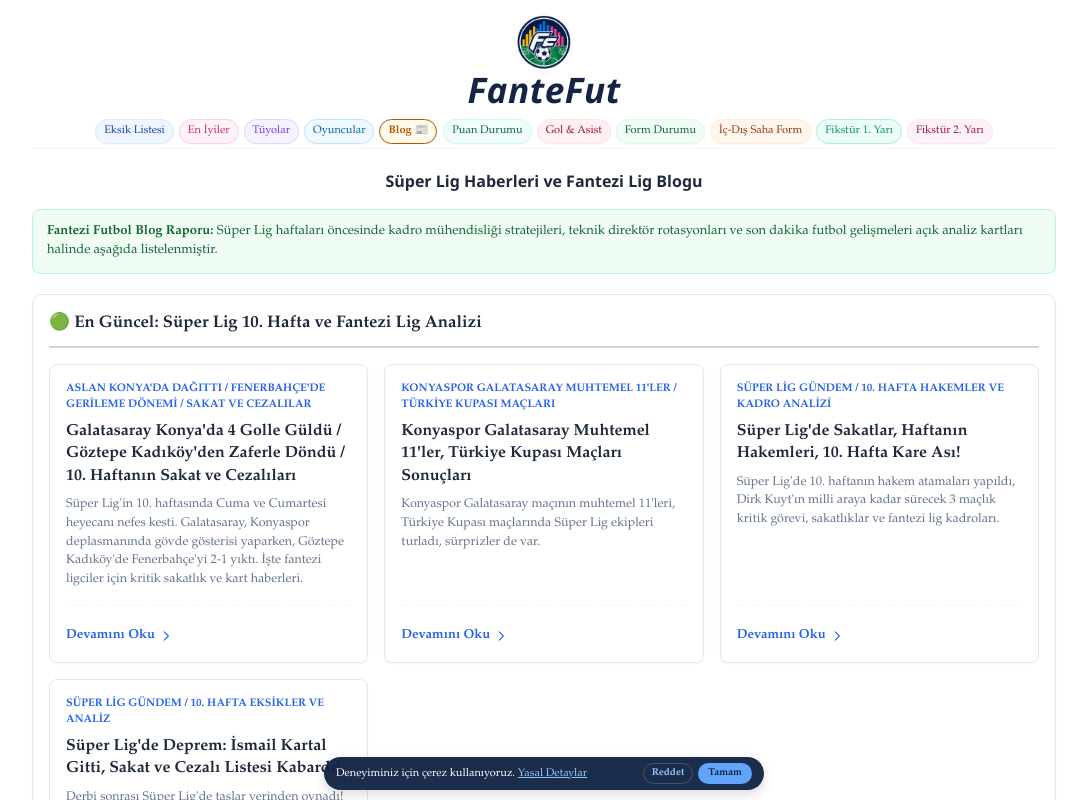
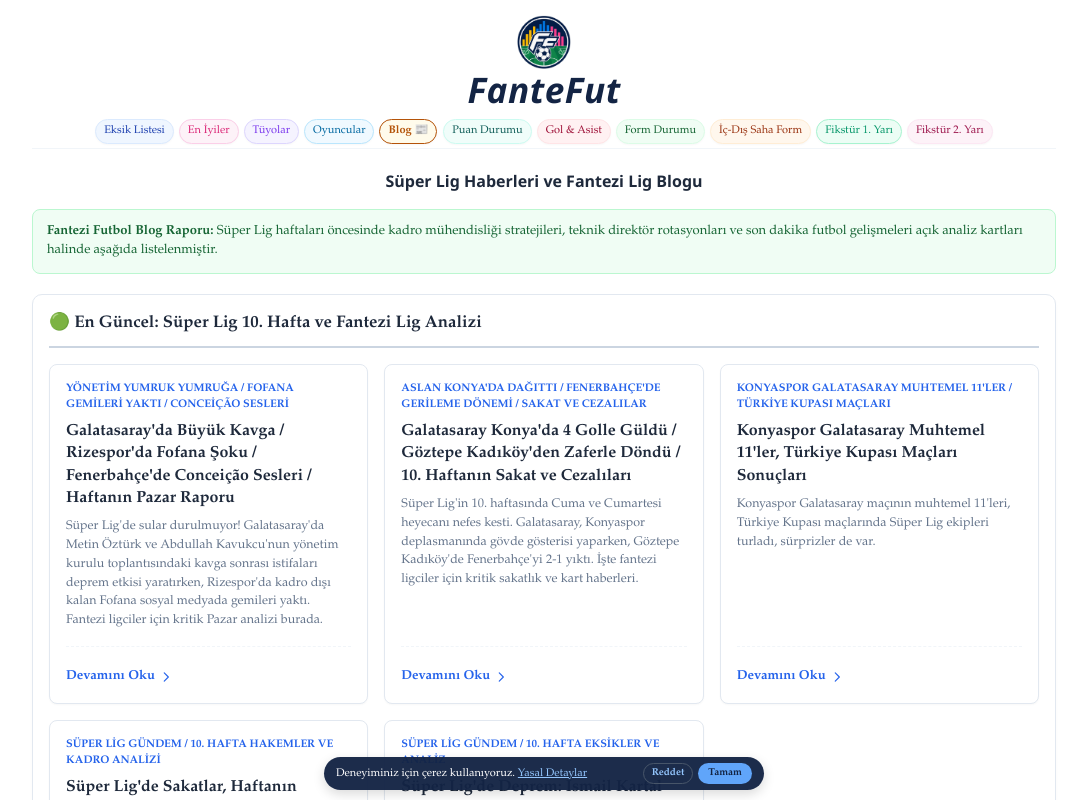
Before and after one commit to fantefut/fantefut, a Next.js app: page /blog in a window 1280 px wide. Shown: the top 800 px of the page, without its empty margins (96-1183 px from the left). Built offline with nearby package versions, Linux system fonts and the light colour scheme.

Commit message:
feat(blog): update 10th week super lig fantasy content

```diff
--- a/data/blogs.js
+++ b/data/blogs.js
@@ -4,6 +4,17 @@ export const blogsData = [
 {
     grupAdi: "Süper Lig 10. Hafta ve Fantezi Lig Analizi",
     yazilar: [
+{
+"tip": "gundem",
+"dugmeAdi": "Yönetim Yumruk Yumruğa / Fofana Gemileri Yaktı / Conceição Sesleri",
+"slug": "galatasaray-yonetim-istifa-rizespor-fofana-krizi-super-lig-pazar",
+"title": "Galatasaray'da Büyük Kavga / Rizespor'da Fofana Şoku / Fenerbahçe'de Conceição Sesleri / Haftanın Pazar Raporu",
+"description": "Süper Lig'de sular durulmuyor! Galatasaray'da Metin Öztürk ve Abdullah Kavukcu'nun yönetim kurulu toplantısındaki kavga sonrası istifaları deprem etkisi yaratırken, Rizespor'da kadro dışı kalan Fofana sosyal medyada gemileri yaktı. Fantezi ligciler için kritik Pazar analizi burada.",
+"content": [
+"Trendyol Süper Lig’de saha içi kadar saha dışı gündem de fantezi futbol dünyasını sarsmaya devam ediyor. Haftayı lider kapatan Galatasaray'da, yönetim düzeyinde Metin Öztürk ve Abdullah Kavukcu’nun şok istifaları kulüpte adeta deprem etkisi yarattı. İkinci Başkan Metin Öztürk, yönetim kurulu toplantısında fiili saldırıya uğradığını ve vefat eden annesine hakaret edildiğini iddia ederek görevini bırakırken; tartışmanın diğer tarafındaki Sportif A.Ş. Başkan Vekili Abdullah Kavukcu ise olayın abartıldığını savunsa da kulübün yıpranmaması adına istifasını sundu. Bu idari kaosun yeşil sahaya nasıl yansıyacağı merak edilirken, diğer tarafta Kadıköy'de Sérgio Conceição sesleri yükseliyor; plaseler ise Aykut Kocaman ve Emre Belözoğlu. HT Spor haberine göre Fenerbahçe'nin çağırdığı Sérgio Conceição yakın zamanda İstanbul'da olacak. Kaleci seçimlerini altüst eden büyük şok ise Karadeniz'den geldi. Kocaelispor maçında kadroya alınmayan Çaykur Rizespor'un yıldız kalecisi Yahia Fofana, kulübün resmi hesabını takipten çıkıp Rizespor formalı tüm fotoğraflarını silerek gemileri yaktı. Bu kriz, Fofana'ya güvenen yüzlerce fantezi menajerini acil olarak alternatif eldiven arayışına itti.",
+"Süper Lig’de Pazar günü oynanan karşılaşmalar ise fantezi liglerde adeta puan ve gol patlamasına sahne oldu. Haftanın en çarpıcı skoruna imza atan Amedspor, Eyüpspor'u 5-1'lik skorla dağıttı; Diyarbakır ekibine galibiyeti getiren golleri 13'te Krasniqi, 35'te Gift Orban, 42, 51 ve penaltıdan 83'te Samuel Ballet kaydetti. Son dakikalarda kırmızı kart gören Ballet, Galatasaray maçını kaçırırken 20 olan fantezi puanını 17'ye düşürdü. Eyüpspor'un tek sayısı 73'te Abdullahi'den geldi. İstanbul'da ise tam 7 gollü bir düello vardı; Başakşehir, Samsunspor'u 5-2 mağlup etti. Ev sahibinin gol perdesini 10'da Shomurodov açtı, ardından 25'te Skov Olsen, 41'de Emin Bayram, 75'te Ba ve 90+1'de Fayzullaev sahneye çıktı; Samsunspor'un 22'de Coulibaly ve 84'te Elayis Tavsan ile bulduğu goller teselliden öteye gidemedi. Karadeniz'de Trabzonspor, Gaziantep FK'yı 45+2'de Savic ve 61'de Muçi'nin golleriyle 2-0 geçerek savunma puanlarını topladı. Haftanın kapanışında Kasımpaşa ile Beşiktaş 2-2 berabere kaldı; siyah-beyazlılar 28'de Trossard ve 47'de Vlahovic ile iki farklı öne geçse de, Kasımpaşa 60'ta Winck ve 87'de Rafferty ile puanı kopardı, Ayberk maça devam edemedi. Maçta Emre Belözoğlu ve Arus sarı kart görürken, Beşiktaş'ta Djalo uzatmalarda sarı karttan kaçamadı."
+]
+},
 {
   "tip": "gundem",
   "dugmeAdi": "Aslan Konya'da Dağıttı / Fenerbahçe'de Gerileme Dönemi / Sakat ve Cezalılar",
```
